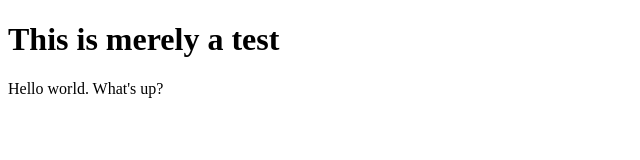
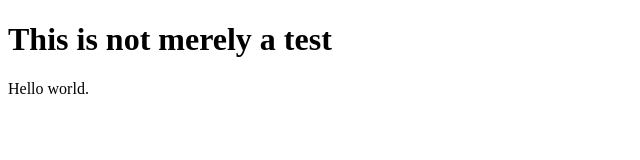
Before and after one commit to wck7/arts167-01, a plain HTML site: page index.html in a window 1280 px wide. Shown: the whole page, without its empty margins (0-640 px from the left). Drawn offline with Linux system fonts and the light colour scheme.

Commit message:
not a test

```diff
--- a/index.html
+++ b/index.html
@@ -6,7 +6,7 @@
     <title>Testing 123</title>
   </head>
   <body>
-    <h1>This is merely a test</h1>
-    Hello world. What's up?
+    <h1>This is not merely a test</h1>
+    Hello world.
   </body>
 </html>
```
